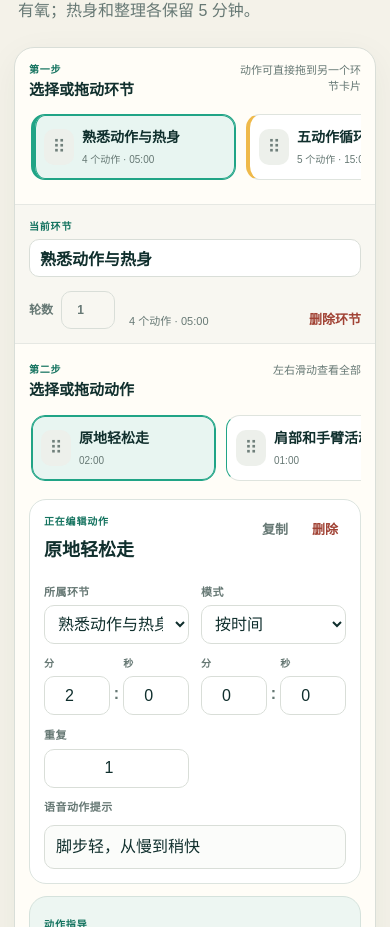
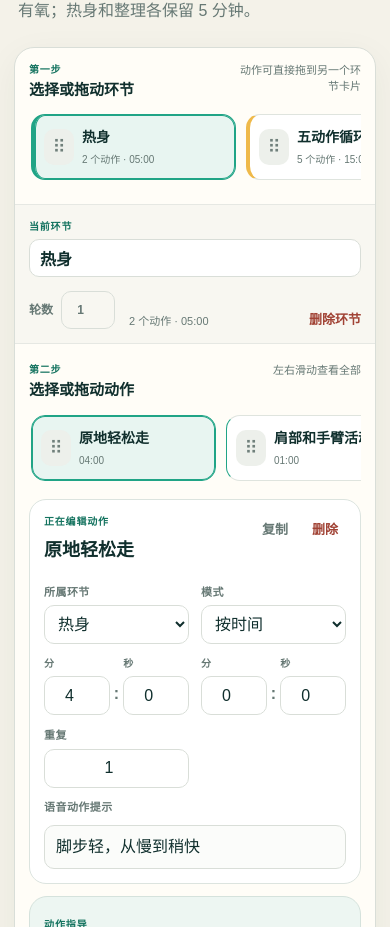
Before and after one commit to urakalee/workout-voice-timer, a Next.js app: page / in a window 390 px wide. Shown: the part 1080-2007 px from the top of the page. Built offline with nearby package versions, Linux system fonts and the light colour scheme.

Commit message:
Simplify warmup to walking and shoulder mobility

```diff
--- a/app/page.tsx
+++ b/app/page.tsx
@@ -117,13 +117,11 @@ function createSimpleRoutine(id = "simple-fullbody-25", name = "全身精简 25
     blocks: [
       {
         id: "simple-block-warmup",
-        title: "熟悉动作与热身",
+        title: "热身",
         rounds: 1,
         activities: [
-          activity("simple-warmup-walk", "原地轻松走", 120, 0, "脚步轻，从慢到稍快"),
+          activity("simple-warmup-walk", "原地轻松走", 240, 0, "脚步轻，从慢到稍快"),
           activity("simple-warmup-shoulder", "肩部和手臂活动", 60, 0, "肩颈放松，从小圈开始"),
-          activity("simple-warmup-squat", "徒手深蹲", 60, 0, "先做浅蹲，动作稳定比深度重要"),
-          activity("simple-warmup-push", "墙壁俯卧撑", 60, 0, "先站近一些，身体保持一条直线"),
         ],
       },
       {
@@ -160,8 +158,35 @@ const DEFAULT_LIBRARY: RoutineLibrary = {
 
 const LEGACY_BUILT_IN_ROUTINE_IDS = new Set(["default-25", "simple-25"]);
 
+function upgradeSimpleWarmup(routine: Routine): Routine {
+  if (routine.id !== "simple-fullbody-25") return routine;
+  const warmup = routine.blocks.find((block) => block.id === "simple-block-warmup");
+  const hasDuplicatedMainMoves = warmup?.activities.some((item) =>
+    item.id === "simple-warmup-squat" || item.id === "simple-warmup-push",
+  );
+  if (!warmup || !hasDuplicatedMainMoves) return routine;
+
+  return {
+    ...routine,
+    blocks: routine.blocks.map((block) =>
+      block.id === "simple-block-warmup"
+        ? {
+          ...block,
+          title: "热身",
+          activities: [
+            activity("simple-warmup-walk", "原地轻松走", 240, 0, "脚步轻，从慢到稍快"),
+            activity("simple-warmup-shoulder", "肩部和手臂活动", 60, 0, "肩颈放松，从小圈开始"),
+          ],
+        }
+        : block,
+    ),
+  };
+}
+
 function normalizeRoutineLibrary(library: RoutineLibrary): RoutineLibrary {
-  const routines = library.routines.filter((routine) => !LEGACY_BUILT_IN_ROUTINE_IDS.has(routine.id));
+  const routines = library.routines
+    .filter((routine) => !LEGACY_BUILT_IN_ROUTINE_IDS.has(routine.id))
+    .map(upgradeSimpleWarmup);
   const hasCurrentBuiltIn = routines.some((routine) => routine.id === "simple-fullbody-25");
   const nextRoutines = hasCurrentBuiltIn ? routines : [createSimpleRoutine(), ...routines];
   const activeId = nextRoutines.some((routine) => routine.id === library.activeId)
```
Also changed, not shown: 1 other file (tests, documents, lock files or other folders).
